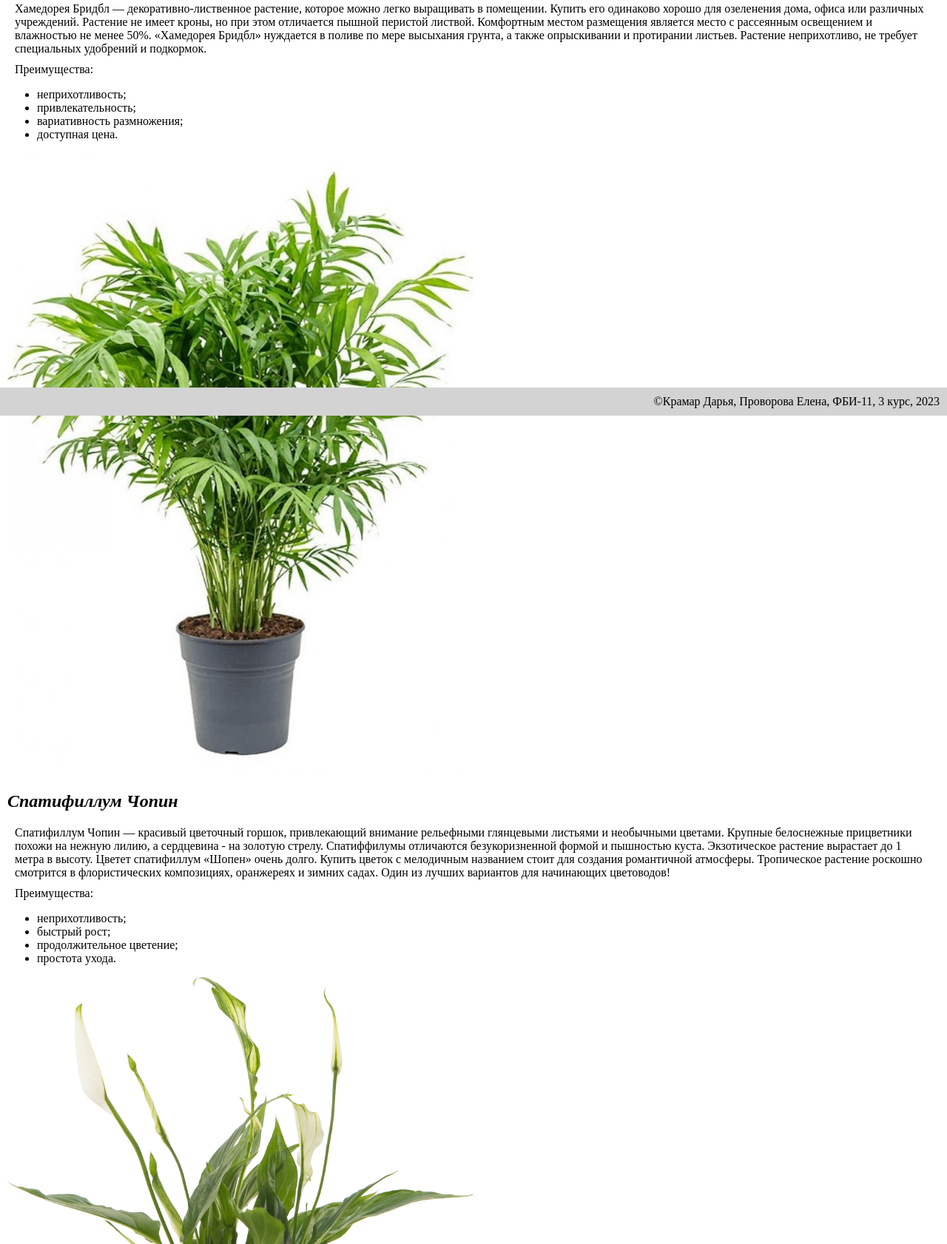
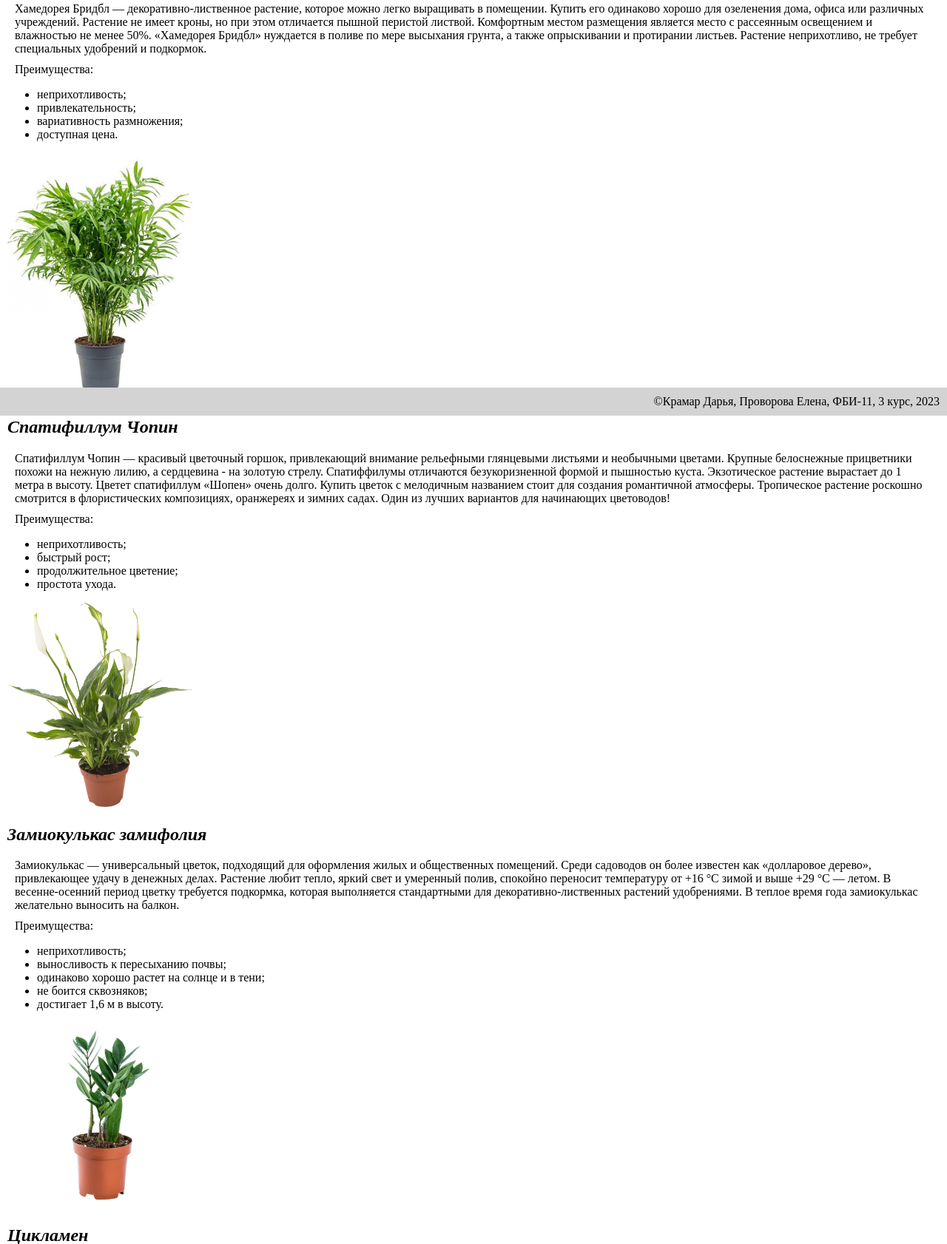
Before and after one commit to provorova/DashaLena2, a Flask app: page /lab2/flowers in a window 1280 px wide. Shown: the part 238-1920 px from the top of the page at 74% size. Run offline with Flask 3, Linux system fonts and the light colour scheme.

Commit message:
Размеры картинок исправлены

```diff
--- a/templates/flowers.html
+++ b/templates/flowers.html
@@ -24,7 +24,7 @@
         <li>вариативность размножения;</li>
         <li>доступная цена.</li>
     </ul>
-    <img style="width: 50%" src="{{ url_for('static', filename='f1.jpg') }}">
+    <img style="width: 250px" src="{{ url_for('static', filename='f1.jpg') }}">
 
     <h2 style="font-style: italic;">Спатифиллум Чопин</h2>
 
@@ -45,7 +45,7 @@
         <li>продолжительное цветение;</li>
         <li>простота ухода.</li>
     </ul>
-    <img style="width: 50%" src="{{ url_for('static', filename='f2.png') }}">
+    <img style="width: 250px" src="{{ url_for('static', filename='f2.png') }}">
 
     <h2 style="font-style: italic;">Замиокулькас замифолия</h2>
 
@@ -67,7 +67,7 @@
         <li>не боится сквозняков;</li>
         <li>достигает 1,6 м в высоту.</li>
     </ul>
-    <img style="width: 50%" src="{{ url_for('static', filename='f3.jpg') }}">
+    <img style="width: 250px" src="{{ url_for('static', filename='f3.jpg') }}">
 
     <h2 style="font-style: italic;">Цикламен</h2>
 
@@ -84,7 +84,7 @@
         <li>Требуется регулярный полив, увлажнение воздуха (опрыскивание);</li>
         <li>Для успешного выращивания необходимо обеспечить качественный дренаж.</li>
     </ul>
-    <img style="width: 50%" src="{{ url_for('static', filename='f4.png') }}">
+    <img style="width: 250px" src="{{ url_for('static', filename='f4.png') }}">
 
     <h2 style="font-style: italic;">Эхеверия микс</h2>
 
@@ -103,6 +103,6 @@
         <li>подходящие грунт и удобрение — для кактусов и суккулентов;</li>
         <li>диапазон температур для выращивания — от 15°C до 30°C.</li>
     </ul>
-    <img style="width: 50%" src="{{ url_for('static', filename='f5.jpg') }}">
+    <img style="width: 250px" src="{{ url_for('static', filename='f5.jpg') }}">
 
 {% endblock %}
```
